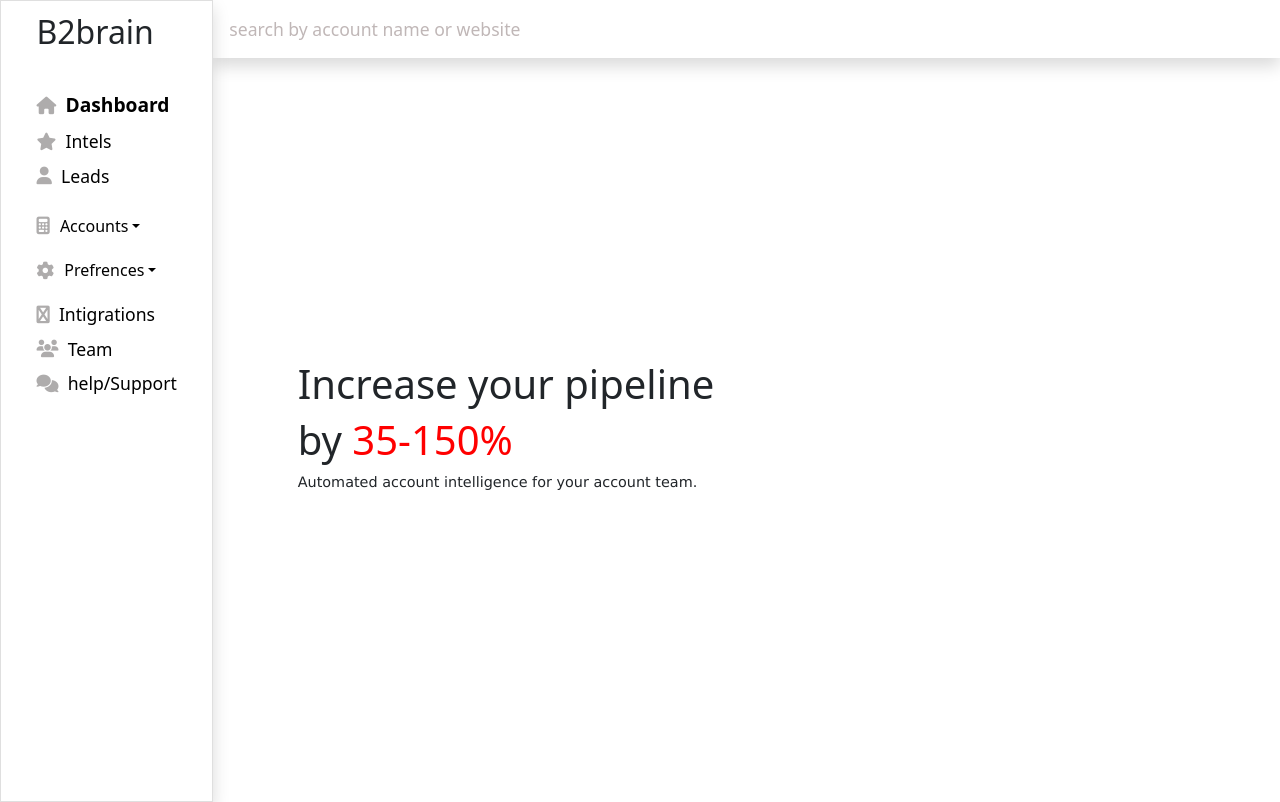
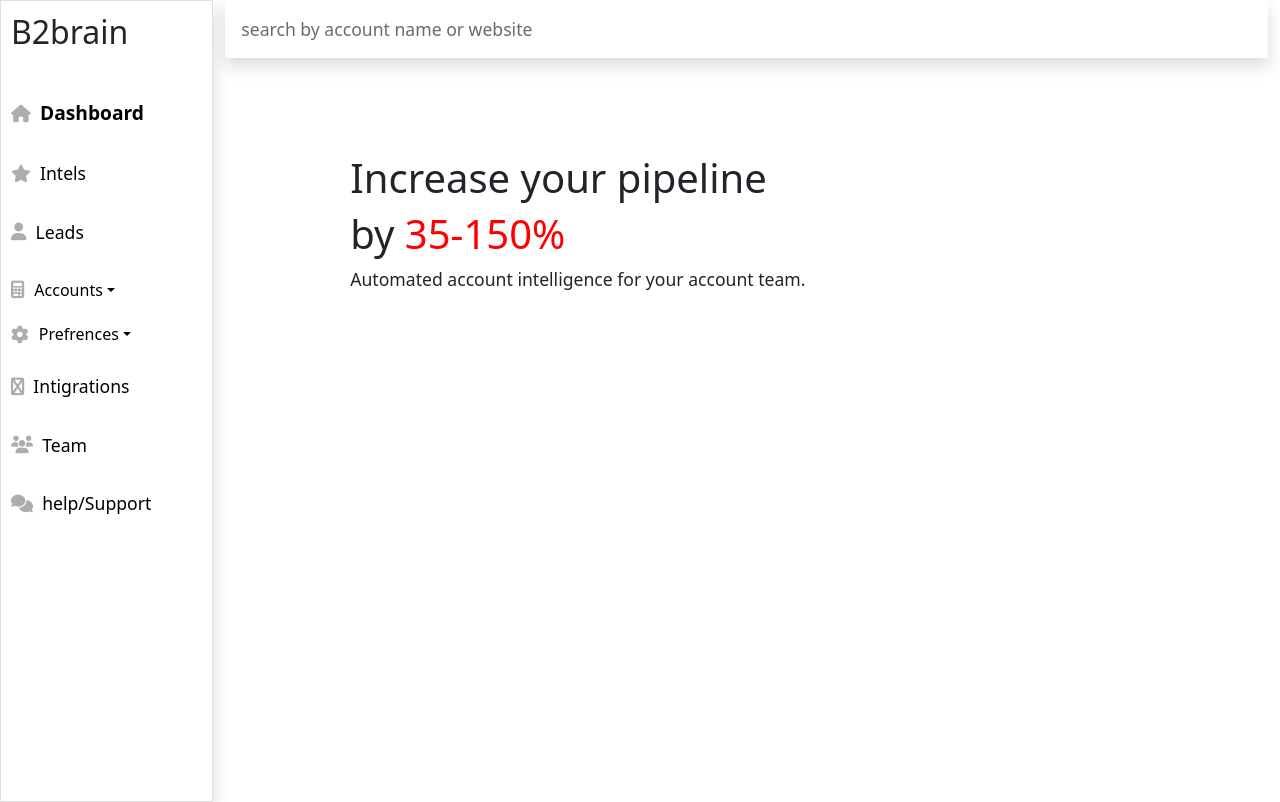
Before and after one commit to mayankkumarsingh97/b2Brain, a React (Create React App) app: page / in a window 1280 px wide. Built offline with nearby package versions, Linux system fonts and the light colour scheme.

Commit message:
moblie navbar add

```diff
--- a/src/App.css
+++ b/src/App.css
@@ -3,15 +3,16 @@
   padding:0;
   box-sizing: border-box;
 }
+
 i{
     color: rgb(174, 172, 172)!important;
 }
 body{
-    background-color: rgb(152, 68, 68);
+    /* background-color: rgb(152, 68, 68); */
     font-size: 1.1rem!important;
 }
 input::placeholder{
-    color:rgb(192, 183, 183);
+    color:rgb(109, 106, 106);
 }
 ul{
     padding: 0!important;
@@ -38,7 +39,7 @@
 
 .card{
     margin:0 0 !important;
-    padding: 0 0px!important;
+    padding: 0 10px!important;
     background-color: #fff!important;
     border-radius: 0px!important;
     /* box-shadow: 1px 2px 4px 10px #eee; */
@@ -57,6 +58,7 @@
 .searchbar input{
     width: 100%;
     border: none;
+    outline: none!important;
 
 }
 .searchbar input:focus{
@@ -65,12 +67,17 @@
 }
 
 .searchbar{
+    /* display: flex;
+    justify-content: flex-start;
+    flex-direction: column; */
+    width: 100%;
     padding:0 0;
 }
 
 .topbar_search{
     /* border-radius: .75rem; */
     padding:1rem 1rem;
+    width: 100%;
 }
 
 .logo{
@@ -89,6 +96,30 @@
     font-weight: 400;
     /* font-family:Verdana, Geneva, Tahoma, sans-serif; */
 }
+@media (max-width:575px) {
+    .header{
+        padding:0 0 0 2.4rem;
+    }
+    .topbar_search{
+        /* border-radius: .75rem; */
+        padding:.75rem .65rem;
+        width: 100%;
+    }
+    input::placeholder{
+        color:rgb(109, 106, 106);
+        font-size:14px;
+        }
+        .searchbar input{
+            width: 98%;
+
+
+        }
+
+        .mapReturn{
+         margin-top:5rem;
+         flex-wrap: wrap;
+        }
+}
 .header p{
     font-family: Verdana, Geneva, Tahoma, sans-serif;
     font-size: .9rem;
--- a/src/App.jsx
+++ b/src/App.jsx
@@ -1,5 +1,8 @@
 import { useEffect } from "react";
 import { useState } from "react";
+import IconButton from '@mui/material/IconButton';
+import FormatAlignLeftIcon from '@mui/icons-material/FormatAlignLeft';
+import ToggleButton from '@mui/material/ToggleButton';
 import "./App.css";
 export default function App() {
 
@@ -7,8 +10,8 @@
     name: "",
   })
 
-  const [showData,SetShowData]=useState([])
-  console.log(showData,'yeeeeeeeeeeeeeeeeeeeee')
+  const [showData, SetShowData] = useState([])
+  console.log(showData, 'yeeeeeeeeeeeeeeeeeeeee')
 
   const search = (event) => {
     event.persist();
@@ -51,19 +54,174 @@
   return (
     <>
       <div className="container-fluid">
-        <div className="row">
 
-        </div>
         <div className="row justify-content-center">
-          <div className="col-2 card shadow  mx-auto">
+          <div className="col-md-2  card shadow  mx-auto d-none d-sm-block">
             <div className="sidebar">
               <div className="logo mb-4">
                 <img src="" alt="" />
                 <h2 className="text-center">B2brain</h2>
               </div>
               <ul>
+                <div className="d-flex align-items-center py-3">
+                  <i className="fa fa-home" aria-hidden="true"></i> &nbsp;&nbsp; <li><a href="" className="dashboard">Dashboard</a></li>
+                </div>
+                <div className="d-flex align-items-center py-3">
+                  <i className="fa fa-star" aria-hidden="true"></i> &nbsp;&nbsp; <li><a href="#Intels">Intels</a></li>
+                </div>
+                <div className="d-flex align-items-center py-3">
+                  <i className="fa fa-user" aria-hidden="true"></i> &nbsp;&nbsp; <li><a href="#Leads">Leads</a></li>
+                </div>
+
+              </ul>
+              <div className="dropdown">
+                <div className="d-flex align-items-center mb-2">
+                  <i className="fa fa-calculator" aria-hidden="true"></i> &nbsp;&nbsp; <a className="btn  dropdown-toggle p-0 lead" href="#" role="button" id="dropdownMenuLink" data-bs-toggle="dropdown" aria-expanded="false">
+                    Accounts
+                  </a>
+                </div>
+
+                <ul className="dropdown-menu" aria-labelledby="dropdownMenuLink">
+                  <li><a className="dropdown-item" href="#">Manage all</a></li>
+                  <li><a className="dropdown-item" href="#">track new acc.</a></li>
+                  <li><a className="dropdown-item" href="#">Bulk import</a></li>
+                </ul>
+
+              </div>
+
+
+              <div className="dropdown">
+                <div className="d-flex align-items-center">
+                  <i className="fa fa-cog" aria-hidden="true"></i>
+                  &nbsp;&nbsp;
+                  <a className="btn  dropdown-toggle" href="#" role="button" id="dropdownMenuLink" data-bs-toggle="dropdown" aria-expanded="false">
+                    Prefrences
+                  </a>
+                </div>
+
+                <ul className="dropdown-menu" aria-labelledby="dropdownMenuLink">
+                  <li><a className="dropdown-item" href="#">Manage all</a></li>
+                  <li><a className="dropdown-item" href="#">track new acc.</a></li>
+                  <li><a className="dropdown-item" href="#">Bulk import</a></li>
+                </ul>
+
+              </div>
+              <ul>
+                <div className="d-flex align-items-center py-3">
+                  <i className="fa fa-pinterest-p" aria-hidden="true"></i> &nbsp;&nbsp;   <li><a href="">Intigrations</a></li>
+                </div>
+                <div className="d-flex align-items-center py-3">
+                  <i className="fa fa-users" aria-hidden="true"></i> &nbsp;&nbsp; <li><a href="">Team</a></li>
+                </div>
+                <div className="d-flex align-items-center py-3">
+                  <i className="fa fa-comments" aria-hidden="true"></i> &nbsp;&nbsp; <li><a href="">help/Support</a></li>
+                </div>
+              </ul>
+
+
+            </div>
+          </div>
+
+          {/* ye desktop ka hi */}
+          {/* ye desktop ka hi */}
+          <div className="col-md-10">
+            <div className="searchbar d-md-block d-none">
+              <input type="search" onChange={search} value={values.name} className="shadow topbar_search" placeholder="search by account name or website" />
+            </div>
+            <div className="row">
+            <div className="col-md-10 mx-auto mt-5 p-5">
+            <h1>Increase your pipeline</h1>
+                    <h1>by <span style={{ color: "red" }}>35-150%</span></h1>
+                    <p>Automated account intelligence for your account team.</p>
+            </div>
+              <div className="col-md-12">
+                <div className="header">
+                  <div className="elements">
+                    {
+                      showData.map((item) => {
+                        return <div className="mapReturn">
+                          <div className="pic">
+                            <div style={{ display: "flex", padding: "5px" }}>
+                              <img src="" alt="img alt" />
+                              <p>{item.vertical}</p>
+                            </div>
+                          </div>
+                          <div className="content">
+                            {item.company}
+                          </div>
+                          <div className="btn btn-primary">
+                            Track
+                          </div>
+                        </div>
+                      })
+                    }
+
+                  </div>
+                </div>
+              </div>
+
+            </div>
+
+
+          </div>
+        </div>
+
+      </div>
+
+      {/* side bar */}
+      {/* side bar */}
+      {/* side bar */}
+      {/* side bar */}
+
+
+
+
+
+
+      {/* moblie side click menu */}
+      {/* moblie side click menu */}
+      <div className="container d-md-none d-block fixed-top">
+        <div className="row justify-content-around align-items-center">
+          <div className="col-2">
+            <div className="searchbar">
+              <a class="btn" data-bs-toggle="offcanvas" href="#offcanvasExample" role="button" aria-controls="offcanvasExample">
+                <ToggleButton value="right" aria-label="right aligned">
+                  <FormatAlignLeftIcon  />
+                </ToggleButton>
+              </a>
+            </div>
+          </div>
+          <div className="col-10 searchbar">
+            <input type="search" onChange={search} value={values.name} className="shadow topbar_search" placeholder="search by account name or website" />
+          </div>
+        </div>
+
+      </div>
+
+
+
+
+
+
+      {/* Jo side se aata hai */}
+      {/* Jo side se aata hai */}
+      {/* Jo side se aata hai */}
+      <div className="bg-secondary">
+        <div class="offcanvas offcanvas-start" tabindex="-1" id="offcanvasExample" aria-labelledby="offcanvasExampleLabel">
+          <div class="offcanvas-header">
+            <h5 class="offcanvas-title" id="offcanvasExampleLabel">B2Brain</h5>
+            <button type="button" class="btn-close text-reset" data-bs-dismiss="offcanvas" aria-label="Close"></button>
+          </div>
+          <div class="offcanvas-body bg-secondary">
+            <div className="sidebar">
+
+              <div className="logo mb-1 ">
+                <img src="" alt="" />
+
+              </div>
+              <ul>
                 <div className="d-flex align-items-center my-2">
-                  <i className="fa fa-home" aria-hidden="true"></i> &nbsp;&nbsp; <li><a href="" className="dashboard">Dashboard</a></li>
+                  <i className="fa fa-home" aria-hidden="true"></i> &nbsp;&nbsp; <li><a href="" className="dashboard">Daswwhboard</a></li>
                 </div>
                 <div className="d-flex align-items-center my-2">
                   <i className="fa fa-star" aria-hidden="true"></i> &nbsp;&nbsp; <li><a href="#Intels">Intels</a></li>
@@ -113,54 +271,17 @@
                   <i className="fa fa-users" aria-hidden="true"></i> &nbsp;&nbsp; <li><a href="">Team</a></li>
                 </div>
                 <div className="d-flex align-items-center my-2">
-                  <i className="fa fa-comments" aria-hidden="true"></i> &nbsp;&nbsp; <li><a href="">help/Support</a></li>
+                  <i className="fa fa-comments" aria-hidden="true"></i> &nbsp;&nbsp; <li><a href="">Help/Support</a></li>
                 </div>
               </ul>
 
 
             </div>
-          </div>
-
-
-          <div className="col-10" style={{ padding: "0" }}>
-            <div className="searchbar">
-              <input type="search" onChange={search} value={values.name} className="shadow topbar_search" placeholder="search by account name or website" />
-            </div>
-            <div className="row">
-              <div className="col-6">
-                <div className="header">
-                  <div className="elements">
-                    {
-                      showData.map((item)=>{
-                        return <div className="mapReturn">
-                            <div className="pic">
-                              <div style={{display:"flex",padding:"5px"}}>
-                                <img src="" alt="img alt" />
-                                <p>{item.vertical}</p>
-                              </div>
-                            </div>
-                            <div className="content">
-                                {item.company}
-                            </div>
-                            <div className="btn btn-primary">
-                               Track
-                            </div>
-                        </div>
-                      })
-                    }
-                    <h1>Increase your pipeline</h1>
-                    <h1>by <span style={{ color: "red" }}>35-150%</span></h1>
-                    <p>Automated account intelligence for your account team.</p>
-                  </div>
-                </div>
-              </div>
-              <div className="">
 
           </div>
         </div>
       </div>
-        </div>
-      </div>
+
     </>
   )
 }
```
Lines whose indentation alone changed are shown as unchanged.
